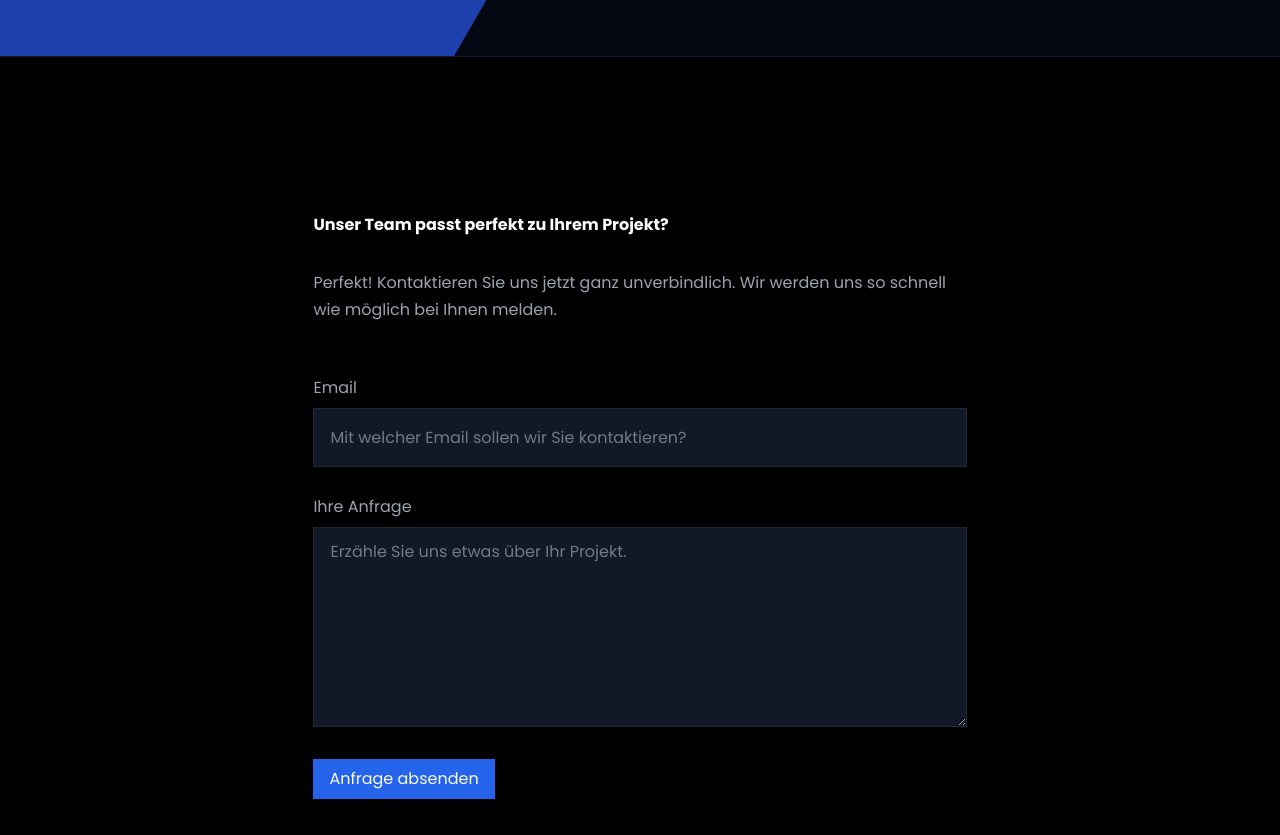
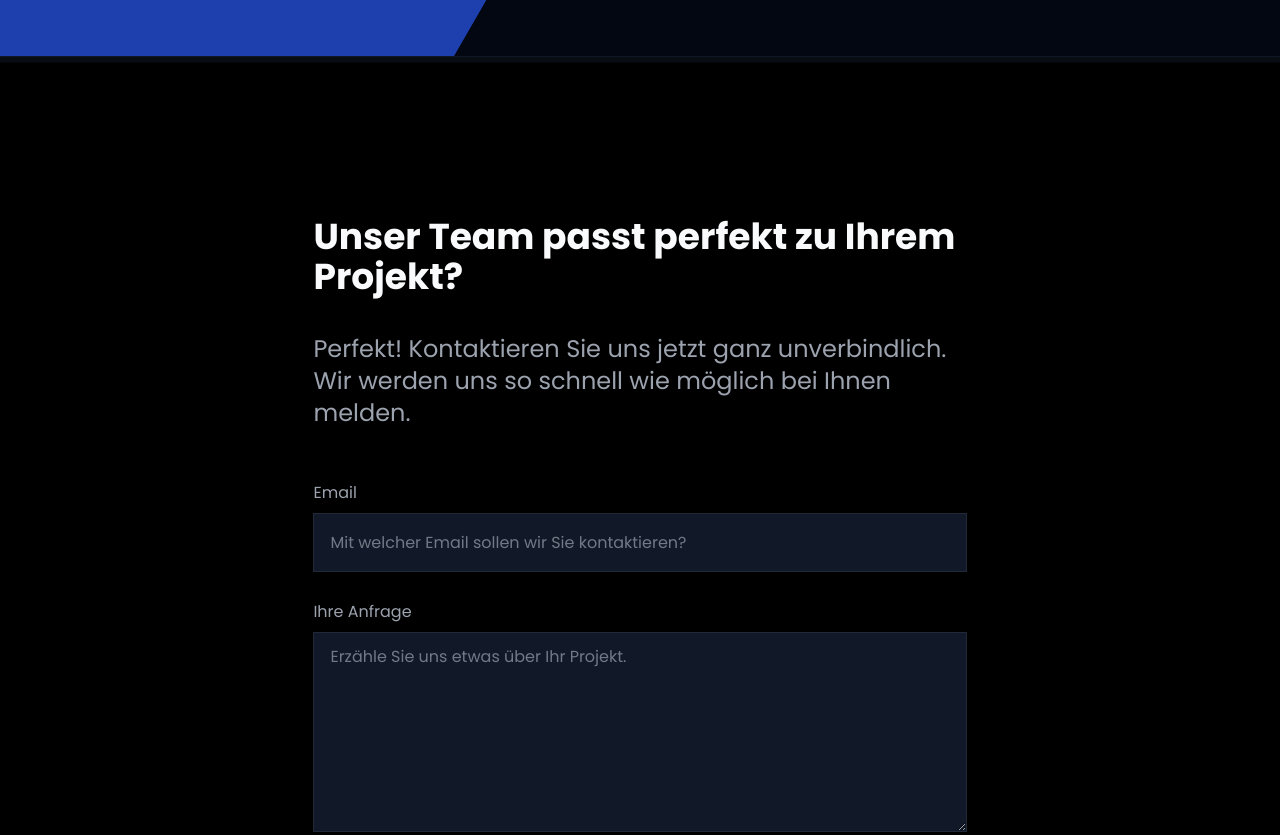
Before and after one commit to a3-projects/a3, an Astro site in the folder website/: page / in a window 1280 px wide. Shown: the part 4713-5548 px from the top of the page. Built offline with nearby package versions, Linux system fonts and the light colour scheme; Astro itself is replaced by a stand-in of ours; what @domchristie/tailwind-utopia, @xpd/tailwind-3dtransforms, tailwindcss-hero-patterns would draw is missing.

Commit message:
fix: remove netlify package for deployment

```diff
--- a/website/astro.config.ts
+++ b/website/astro.config.ts
@@ -3,7 +3,6 @@
 import sitemap from "@astrojs/sitemap";
 import react from "@astrojs/react";
 
-import netlify from "@astrojs/netlify/functions";
 
 // https://astro.build/config
 export default defineConfig({
@@ -12,5 +11,4 @@
   integrations: [tailwind({
     applyBaseStyles: false
   }), sitemap(), react()],
-  adapter: netlify()
 });
--- a/website/package.json
+++ b/website/package.json
@@ -10,7 +10,6 @@
     "astro": "astro"
   },
   "dependencies": {
-    "@astrojs/netlify": "^3.0.3",
     "@astrojs/react": "^3.0.2",
     "@astrojs/sitemap": "^3.0.0",
     "@astrojs/tailwind": "^5.0.0",
@@ -24,6 +23,7 @@
     "lucide-react": "^0.279.0",
     "react": "^18.0.0",
     "react-dom": "^18.0.0",
+    "sharp": "^0.32.6",
     "tailwind-merge": "^1.14.0",
     "tailwind-variants": "^0.1.14",
     "tailwindcss": "^3.0.24",
--- a/website/src/modules/routing/components/Footer.astro
+++ b/website/src/modules/routing/components/Footer.astro
@@ -10,7 +10,7 @@
 
 <footer
   id="kontakt"
-  class="bg-black z-10 heropattern-texture-neutral-950 text-neutral-50 pt-40 border-t border-solid border-neutral-900 flex flex-col gap-6"
+  class="bg-black heropattern-texture-neutral-950 text-neutral-50 pt-40 border-t border-solid border-neutral-900 flex flex-col gap-6"
 >
   <div class="flex flex-col gap-4 px-10">
     <div>
@@ -21,8 +21,8 @@
         action="/anfrage-erfolgreich-uebermittelt"
         class="flex flex-col gap-4 max-w-prose mx-auto"
       >
-        <h2 class="font-bold text-fl-xl">Unser Team passt perfekt zu Ihrem Projekt?</h2>
-        <p class="mt-5 text-fl-base text-neutral-400 leading-[1.7]">
+        <h2 class="font-bold text-3xl lg:text-4xl">Unser Team passt perfekt zu Ihrem Projekt?</h2>
+        <p class="mt-5 text-lg lg:text-2xl text-neutral-400 leading-[1.7]">
           Perfekt! Kontaktieren Sie uns jetzt ganz unverbindlich. Wir werden uns so schnell wie möglich bei
           Ihnen melden.
         </p>
@@ -66,6 +66,7 @@
         </a>
       </a>
 
+
       <a href="https://lucide.dev/" title="lucide" target="_blank">
         <Image width={32} height={32} src={lucide} alt="lucide logo" />
       </a>
```
Also changed, not shown: website/pnpm-lock.yaml.
